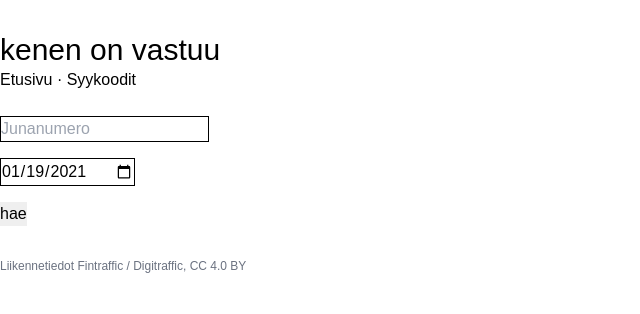
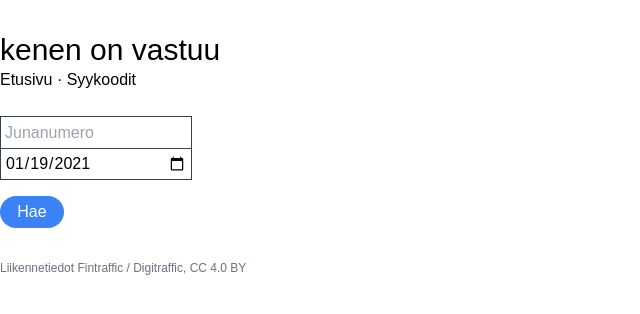
Before and after one commit to msorri/kenenonvastuu, a Vue app: page / in a window 1280 px wide. Shown: the top 314 px of the page, without its empty margins (0-640 px from the left). Built offline with nearby package versions, Linux system fonts and the light colour scheme.

Commit message:
Stylize buttons, various UI improvements

```diff
--- a/src/views/Home.vue
+++ b/src/views/Home.vue
@@ -3,11 +3,11 @@
         <input
             v-model="trainNumber"
             type="number"
-            class="border-black border mb-4 block"
+            class="border border-gray-700 border-b-0 p-1 w-48 h-8 block"
             placeholder="Junanumero" required
         />
-        <input v-model="date" type="date" class="border-black border mb-4 block" />
-        <input type="submit" class="" value="hae" />
+        <input v-model="date" type="date" class="border border-gray-700 p-1 mb-4 w-48 h-8 block" />
+        <input type="submit" class="p-2 w-16 rounded-full leading-none bg-blue-500 text-white cursor-pointer focus:outline-none" value="Hae" />
     </form>
 </template>
 
--- a/src/views/Train.vue
+++ b/src/views/Train.vue
@@ -1,19 +1,20 @@
 <template>
     <div class="about">
-        <p>{{ date }} / {{ trainNumber }}</p>
-        <button v-on:click="showPassing = !showPassing">näytä ohiajot</button>
+        <p>{{ date }} / {{ trainNumber }} <button v-on:click="showPassing = !showPassing" class="p-1 px-2 rounded-full leading-none bg-blue-500 text-white cursor-pointer focus:outline-none">näytä ohitukset</button></p>
+
         <p v-if="loading">ladataan</p>
         <p v-if="error" class="font-bold text-red-500">{{ error }}</p>
         <div v-if="train" class="mt-2">
             <!-- Train type and commuter line, if exists -->
-            <p class="text-3xl font-bold mb-2">
+            <p class="text-3xl font-bold leading-none">
                 {{ train.trainType }} {{ train.trainNumber }}
                 <span v-if="train.commuterLineID">({{ train.commuterLineID }})</span>
                 <span v-if="train.runningCurrently" class="text-gray-400">kulussa</span>
             </p>
 
+            <p class="mb-4">
                 <!-- Start and end station -->
-            <p class="text-2xl">
+                <span class="text-2xl mr-2">
                     {{
                         stations.find(
                             (o) => o.stationShortCode === train.timeTableRows[0].stationShortCode
@@ -27,10 +28,9 @@
                                 train.timeTableRows[train.timeTableRows.length - 1].stationShortCode
                         ).stationName
                     }}
-            </p>
-
+                </span>
+                <br class="sm:hidden">
                 <!-- Operator name -->
-            <p class="mb-2">
                 {{
                     operators.find((o) => o.operatorShortCode === train.operatorShortCode)
                         .operatorName
@@ -215,13 +215,13 @@
                         >
                     </p>
                     <div v-if="cause.thirdCategory">
-                        vastuu: {{ cause.thirdCategory.responsibility }}
+                        Vastuu: {{ cause.thirdCategory.responsibility }}
                     </div>
                     <div v-else-if="cause.detailedCategory.responsibility">
-                        vastuu: {{ cause.detailedCategory.responsibility }}
+                        Vastuu: {{ cause.detailedCategory.responsibility }}
                     </div>
                     <div v-else>
-                        vastuu: ei tiedossa
+                        Vastuu: ei tiedossa
                     </div>
                 </div>
             </div>
```
Lines whose indentation alone changed are shown as unchanged.
